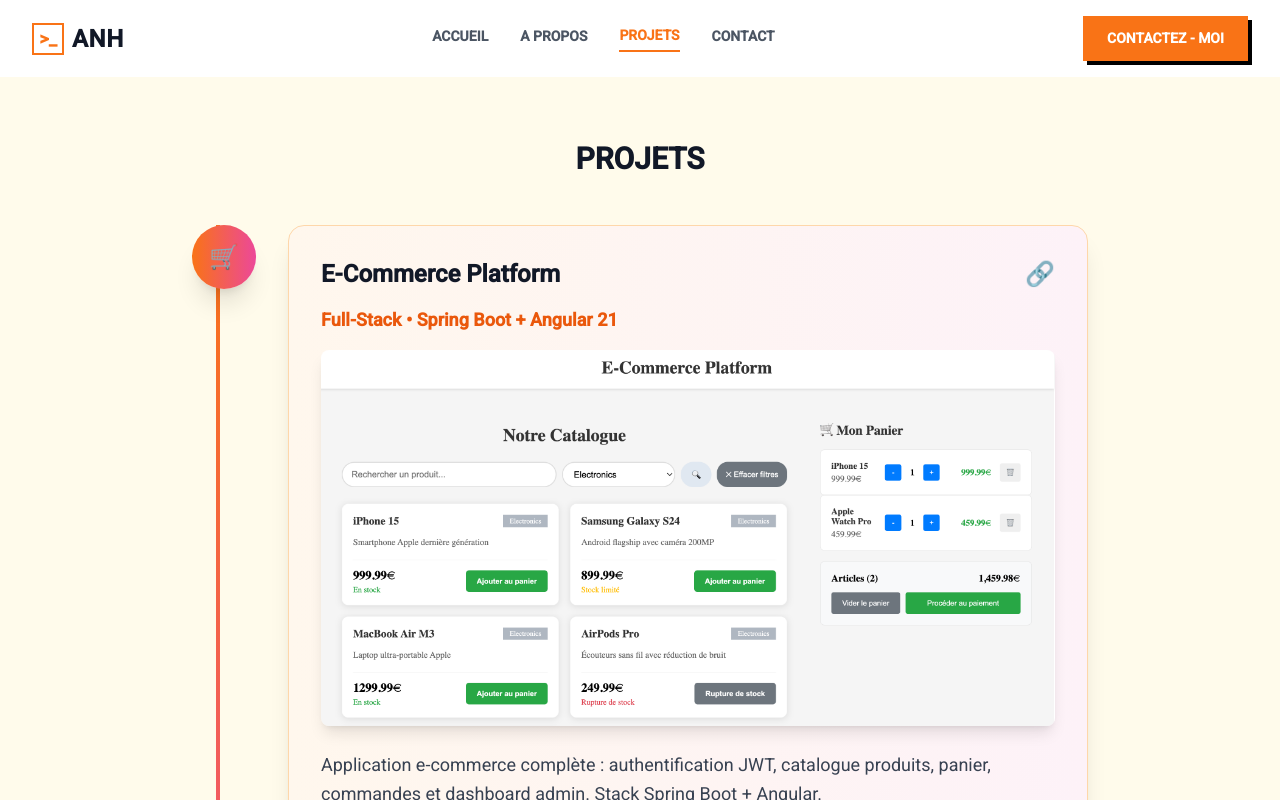
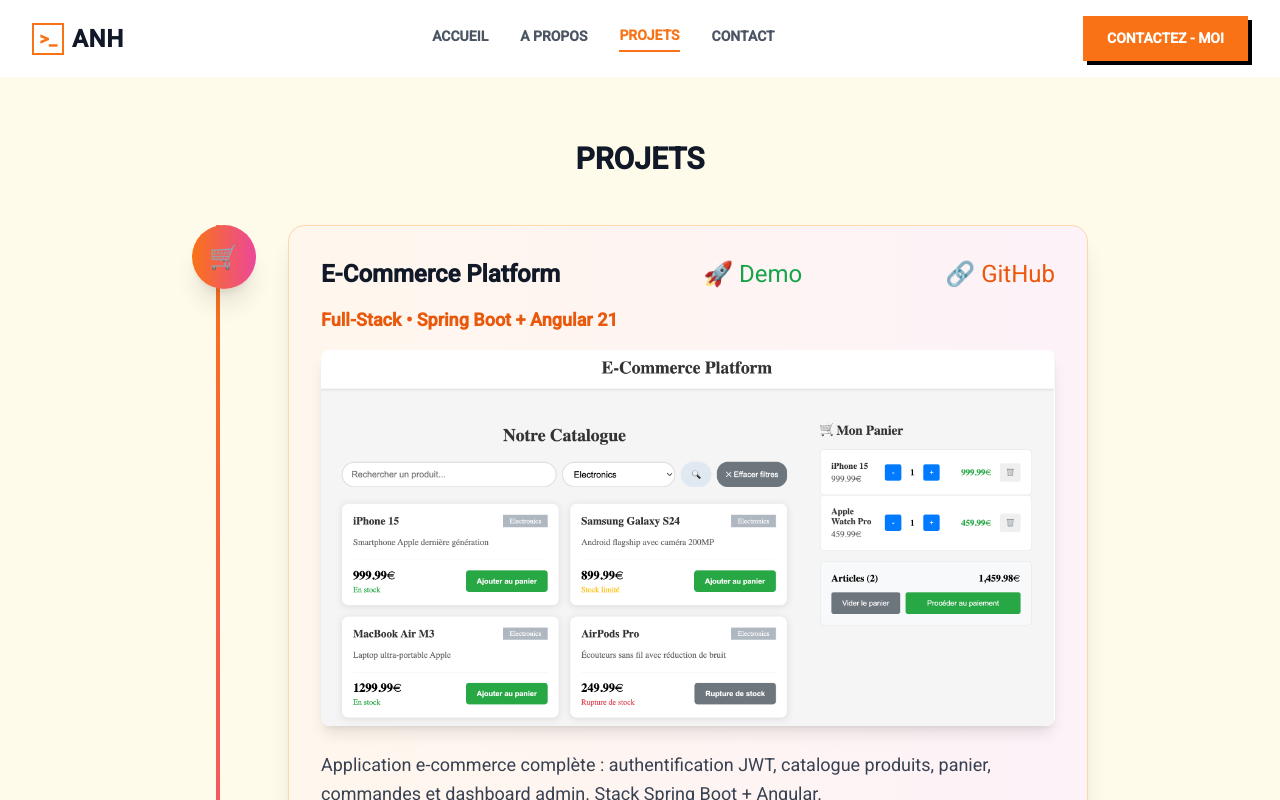
Before and after one commit to AnhVaccari/portfolio-angular, an Angular app: page /projects in a window 1280 px wide. Shown: the top 800 px of the page. Built offline with nearby package versions, Linux system fonts and the light colour scheme.

Commit message:
docs: add link e-commerce demo

```diff
--- a/src/app/pages/projects/projects.html
+++ b/src/app/pages/projects/projects.html
@@ -21,11 +21,18 @@
         <div class="flex items-center justify-between mb-4">
           <h4 class="font-bold text-2xl text-gray-900">E-Commerce Platform</h4>
           <a
+            href="https://e-commerce-platform-five-omega.vercel.app"
+            target="_blank"
+            class="text-green-600 hover:text-green-800 transition-colors"
+          >
+            <span class="text-2xl">🚀 Demo</span>
+          </a>
+          <a
             href="https://github.com/AnhVaccari/e-commerce-platform"
             target="_blank"
             class="text-orange-600 hover:text-orange-800 transition-colors"
           >
-            <span class="text-2xl">🔗</span>
+            <span class="text-2xl">🔗 GitHub</span>
           </a>
         </div>
         <p class="text-orange-600 font-bold text-lg mb-4">Full-Stack • Spring Boot + Angular 21</p>
```
